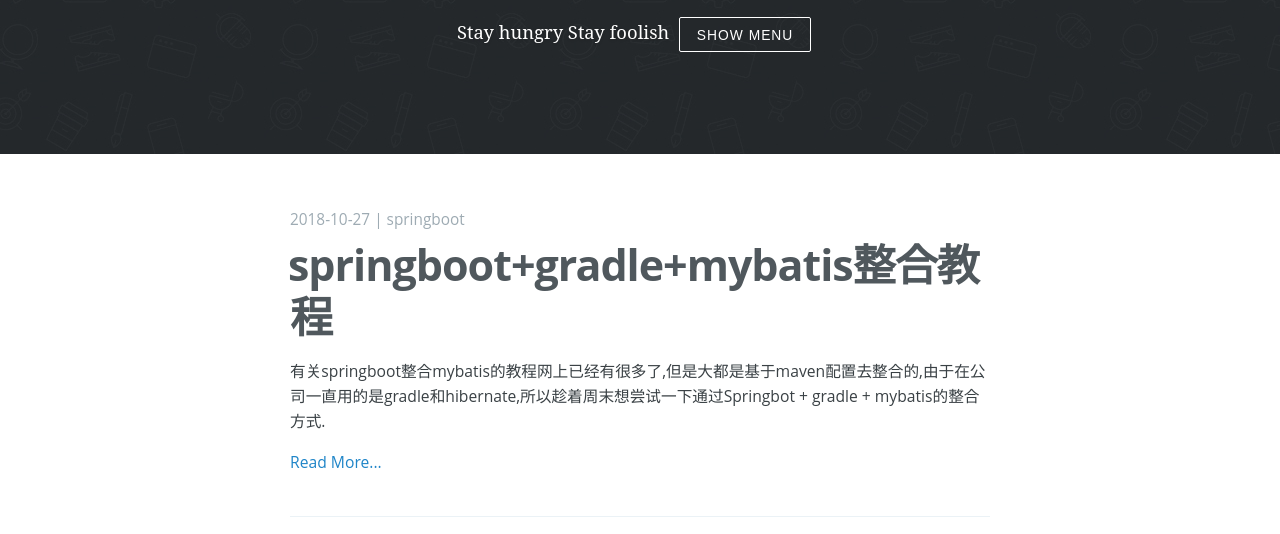
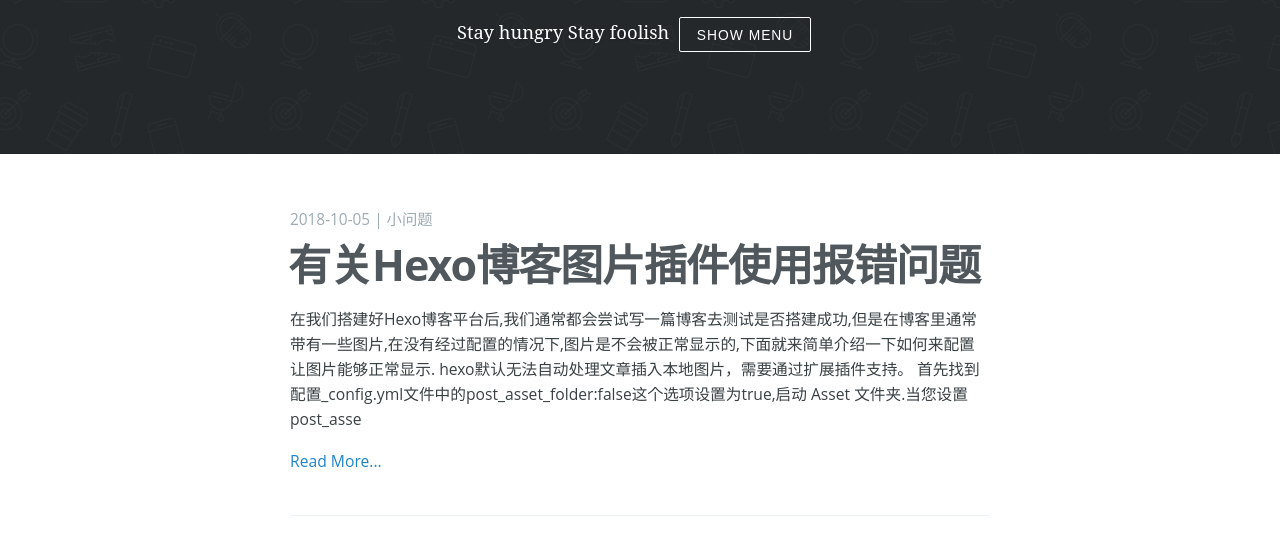
Before and after one commit to CodeHourra/LumpCode.github.io, a plain HTML site: page archives/2018/10/index.html in a window 1280 px wide. Shown: the part 266-800 px from the top of the page. Drawn offline with nearby package versions, Linux system fonts and the light colour scheme.

Commit message:
Site updated: 2019-01-05 15:15:45

```diff
--- a/archives/2018/10/index.html
+++ b/archives/2018/10/index.html
@@ -41,36 +41,6 @@
 
 
 <main class="content" role="main">
-
-  <article class="post">
-    <header class="post-header">
-      <span class="post-meta">
-      <time datetime="2018-10-27T15:36:00.000Z" itemprop="datePublished">
-          2018-10-27
-      </time>
-
-
-    |
-    <a href='/tags/springboot/'>springboot</a>
-
-
-</span>
-      <h2 class="post-title"><a href="/2018/10/27/springboot-gradle-mybatis整合教程/">springboot+gradle+mybatis整合教程</a></h2>
-    </header>
-    <section class="post-excerpt">
-      <p>
-
-        有关springboot整合mybatis的教程网上已经有很多了,但是大都是基于maven配置去整合的,由于在公司一直用的是gradle和hibernate,所以趁着周末想尝试一下通过Springbot + gradle + mybatis的整合方式.
-
-
-      </p>
-
-      <p>
-          <a href="/2018/10/27/springboot-gradle-mybatis整合教程/" class="excerpt-link">Read More...</a>
-      </p>
-
-    </section>
-  </article>
 
   <article class="post">
     <header class="post-header">
```
Also changed, not shown: 2018/10/05/有关Hexo博客图片插件使用报错问题/index.html (+0 -4 lines), archives/2018/index.html (+0 -30 lines), archives/index.html (+0 -30 lines), index.html (+0 -30 lines).
